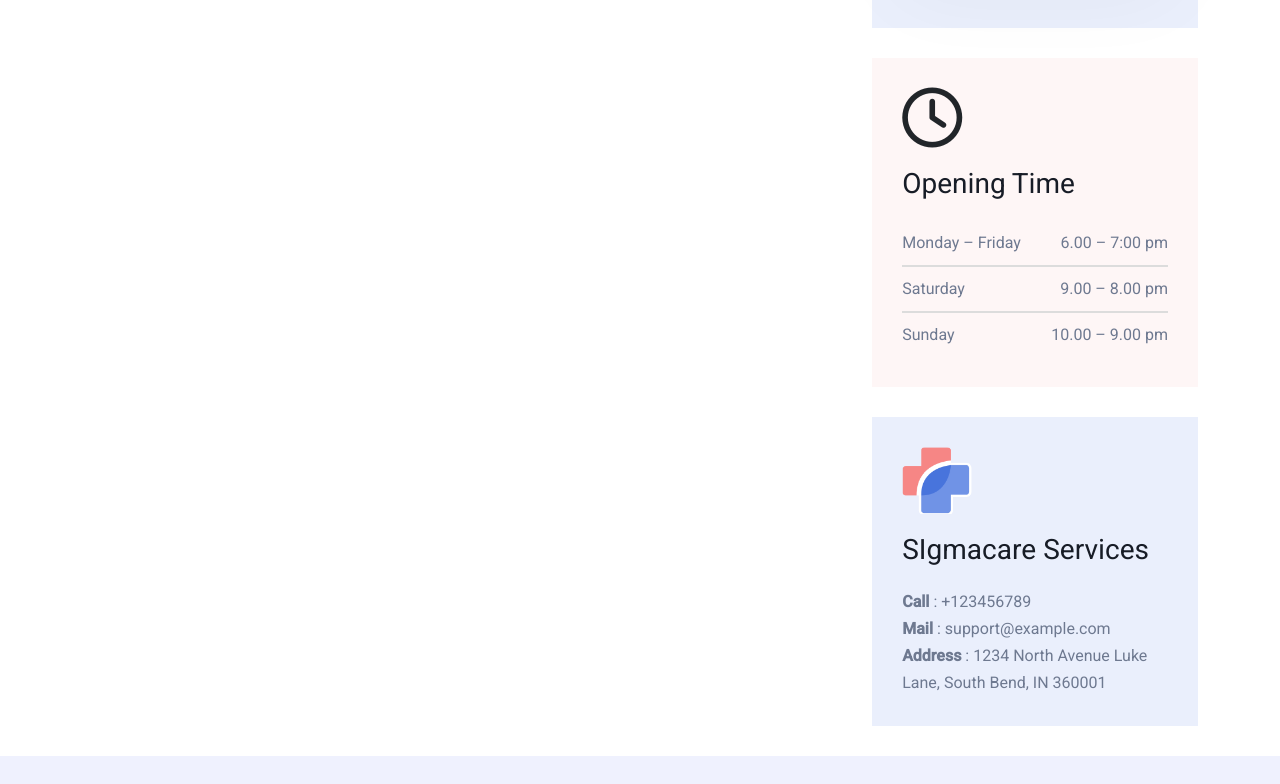
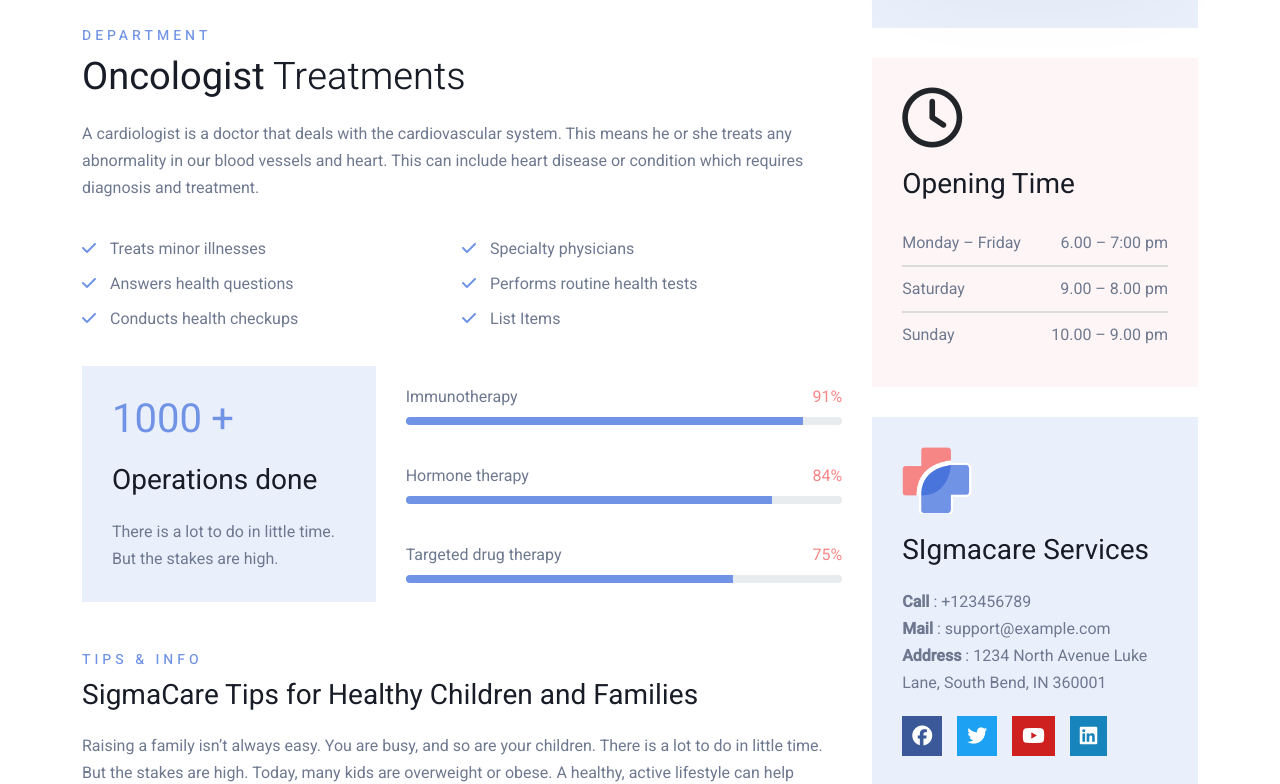
Before and after one commit to ruhulamin77/sigma-hospital-client, a React (Create React App) app: page /specialization in a window 1280 px wide. Shown: the part 1059-1843 px from the top of the page. Built offline with nearby package versions, Linux system fonts and the light colour scheme.

Commit message:
tips and info

```diff
--- a/src/components/Specialization/Specialization.css
+++ b/src/components/Specialization/Specialization.css
@@ -120,6 +120,28 @@
 .special_address span {
   font-weight: 700;
 }
+.special_social {
+  margin-top: 20px;
+}
+.special_social i {
+  font-size: 20px;
+  margin-right: 15px;
+  display: inline-block;
+  padding: 10px;
+  color: #ffffff;
+}
+.special_social .fa-facebook {
+  background-color: #3b5998;
+}
+.special_social .fa-twitter {
+  background-color: #1da1f2;
+}
+.special_social .fa-youtube {
+  background-color: #cd201f;
+}
+.special_social .fa-linkedin {
+  background-color: #1884bc;
+}
 
 .inner_specialization {
   display: flex;
@@ -131,6 +153,70 @@
 }
 .specialization_right {
   flex-basis: 30%;
+}
+
+.department {
+}
+.department h5 {
+  color: #7093e5;
+  letter-spacing: 4px;
+  font-size: 14px;
+  margin-bottom: 10px;
+}
+.department h2 {
+  font-size: 38px;
+  color: #171c26;
+  font-weight: 300;
+}
+.department h2 span {
+  font-weight: 400;
+}
+.department p {
+  line-height: 27px;
+  font-size: 16px;
+  font-weight: 400;
+  color: #6e7990;
+  margin: 20px 0 30px 0;
+}
+.special_services_point {
+  display: flex;
+  line-height: 35px;
+  font-size: 16px;
+  font-weight: 400;
+  color: #6e7990;
+}
+.special_services_point i {
+  color: #7093e5;
+  margin-right: 10px;
+}
+.services_point_left {
+  flex-basis: 50%;
+}
+.services_point_right {
+  flex-basis: 50%;
+}
+
+.operation_progress_section {
+  margin: 30px 0;
+  display: flex;
+  column-gap: 30px;
+}
+.operation_done {
+  flex-basis: 40%;
+}
+.operation_progress {
+  flex-basis: 60%;
+}
+.operation_done h2 {
+  font-size: 40px;
+  color: #7093e5;
+  font-weight: 400;
+}
+.operation_done p {
+  line-height: 27px;
+  font-size: 16px;
+  font-weight: 400;
+  color: #6e7990;
 }
 
 @media screen and (max-width: 992px) {
@@ -145,3 +231,36 @@
     flex-direction: column-reverse;
   }
 }
+
+.operation_done {
+  margin-bottom: 0;
+}
+.operation_progress {
+  display: flex;
+  flex-direction: column;
+  justify-content: space-around;
+}
+.progress {
+  height: 8px;
+  margin-top: 8px;
+}
+.bg_progress {
+  background-color: #7093e5;
+}
+.progress_label p {
+  display: flex;
+  justify-content: space-between;
+  color: #6e7990;
+}
+.progress_label p span {
+  color: #f68685;
+}
+
+.tips_and_info {
+  margin: 50px 0;
+}
+.tips_and_info h3 {
+  color: #171c26;
+  font-size: 28px;
+  font-weight: 400;
+}
--- a/src/components/Specialization/Specialization.js
+++ b/src/components/Specialization/Specialization.js
@@ -4,7 +4,6 @@ import "./Specialization.css";
 import specializationOncologist from "../../images/blogs/blog-1.jpg";
 import serviceLogo from "../../images/logo/logo1.png";
 import { Link } from "react-router-dom";
-import { Col, Container } from "react-bootstrap";
 
 const Specialization = () => {
   return (
@@ -23,6 +22,121 @@ const Specialization = () => {
             <div className="special_img">
               <img src={specializationOncologist} alt="" />
             </div>
+            <div className="department">
+              <h5>DEPARTMENT</h5>
+              <h2>
+                <span>Oncologist</span> Treatments
+              </h2>
+              <p>
+                A cardiologist is a doctor that deals with the cardiovascular
+                system. This means he or she treats any abnormality in our blood
+                vessels and heart. This can include heart disease or condition
+                which requires diagnosis and treatment.
+              </p>
+            </div>
+            <div className="special_services_point">
+              <div className="services_point_left">
+                <p>
+                  <i className="fas fa-check"></i> Treats minor illnesses
+                </p>
+                <p>
+                  <i className="fas fa-check"></i> Answers health questions
+                </p>
+                <p>
+                  <i className="fas fa-check"></i> Conducts health checkups
+                </p>
+              </div>
+              <div className="services_point_right">
+                <p>
+                  <i className="fas fa-check"></i> Specialty physicians
+                </p>
+                <p>
+                  <i className="fas fa-check"></i> Performs routine health tests
+                </p>
+                <p>
+                  <i className="fas fa-check"></i> List Items
+                </p>
+              </div>
+            </div>
+            {/* progress bar */}
+            <div className="operation_progress_section">
+              <div className="operation_done specialization_services">
+                <h2>1000 +</h2>
+                <h3>Operations done</h3>
+                <p>
+                  There is a lot to do in little time. But the stakes are high.
+                </p>
+              </div>
+              <div className="operation_progress">
+                <div>
+                  <div className="progress_label">
+                    <p>
+                      Immunotherapy <span>91%</span>
+                    </p>
+                  </div>
+                  <div className="progress">
+                    <div
+                      className="progress-bar bg_progress"
+                      role="progressbar"
+                      style={{ width: "91%" }}
+                      aria-valuenow="91"
+                      aria-valuemin="0"
+                      aria-valuemax="100"
+                      id="pp"
+                    ></div>
+                  </div>
+                </div>
+                <div>
+                  <div className="progress_label">
+                    <p>
+                      Hormone therapy <span>84%</span>
+                    </p>
+                  </div>
+                  <div className="progress">
+                    <div
+                      className="progress-bar bg_progress"
+                      role="progressbar"
+                      style={{ width: "84%" }}
+                      aria-valuenow="84"
+                      aria-valuemin="0"
+                      aria-valuemax="100"
+                    ></div>
+                  </div>
+                </div>
+                <div>
+                  <div className="progress_label">
+                    <p>
+                      Targeted drug therapy <span>75%</span>
+                    </p>
+                  </div>
+                  <div className="progress">
+                    <div
+                      className="progress-bar bg_progress"
+                      role="progressbar"
+                      style={{ width: "75%" }}
+                      aria-valuenow="75"
+                      aria-valuemin="0"
+                      aria-valuemax="100"
+                    ></div>
+                  </div>
+                </div>
+              </div>
+            </div>
+            <div className="tips_and_info">
+              <div className="department">
+                <h5>TIPS & INFO</h5>
+                <h3>SigmaCare Tips for Healthy Children and Families</h3>
+                <p>
+                  Raising a family isn’t always easy. You are busy, and so are
+                  your children. There is a lot to do in little time. But the
+                  stakes are high. Today, many kids are overweight or obese. A
+                  healthy, active lifestyle can help maintain weight. It also
+                  can prevent health issues, such as diabetes, heart disease,
+                  asthma, and high blood pressure.
+                </p>
+              </div>
+            </div>
+            <hr />
           </div>
           <div className="specialization_right ">
             <div className="specialization_nav">
@@ -96,6 +210,20 @@ const Specialization = () => {
                   Bend, IN 360001
                 </p>
               </div>
+              <div className="special_social">
+                <Link to="/">
+                  <i className="fab fab fa-facebook"></i>
+                </Link>
+                <Link to="/">
+                  <i className="fab fa-twitter"></i>
+                </Link>
+                <Link to="/">
+                  <i className="fab fa-youtube"></i>
+                </Link>
+                <Link to="/">
+                  <i className="fab fa-linkedin"></i>
+                </Link>
+              </div>
             </div>
           </div>
         </div>
```
